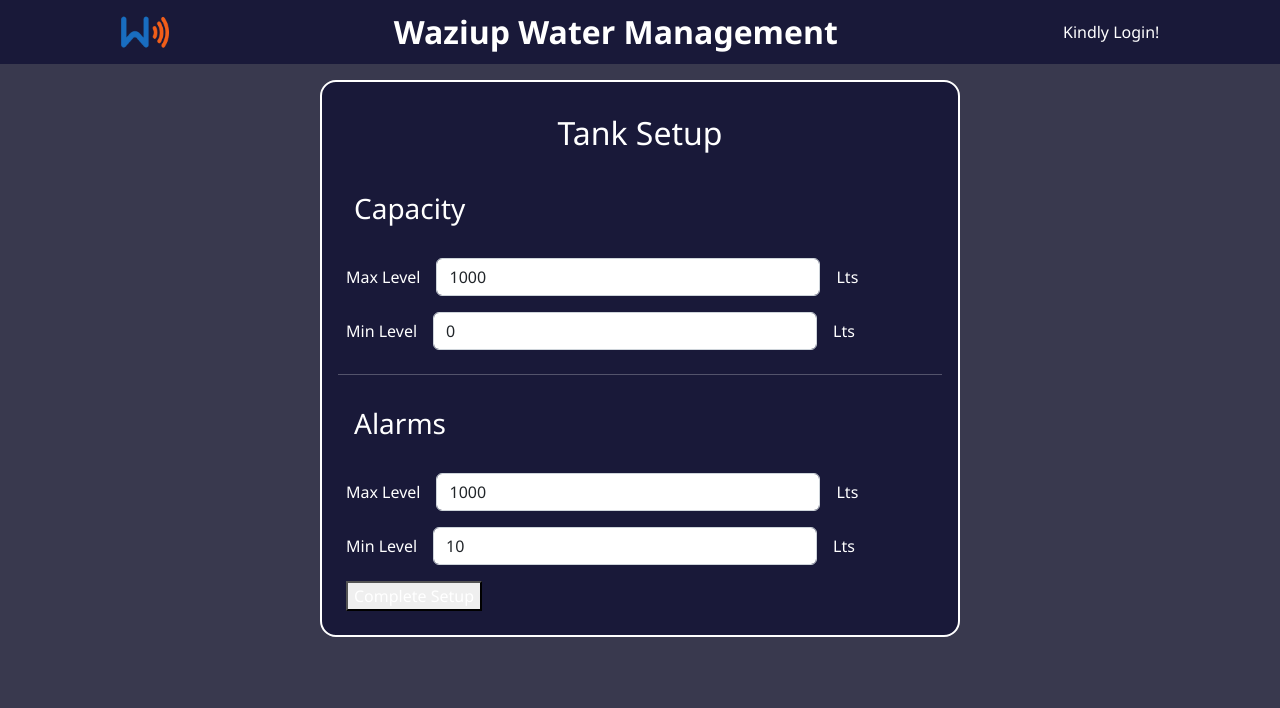
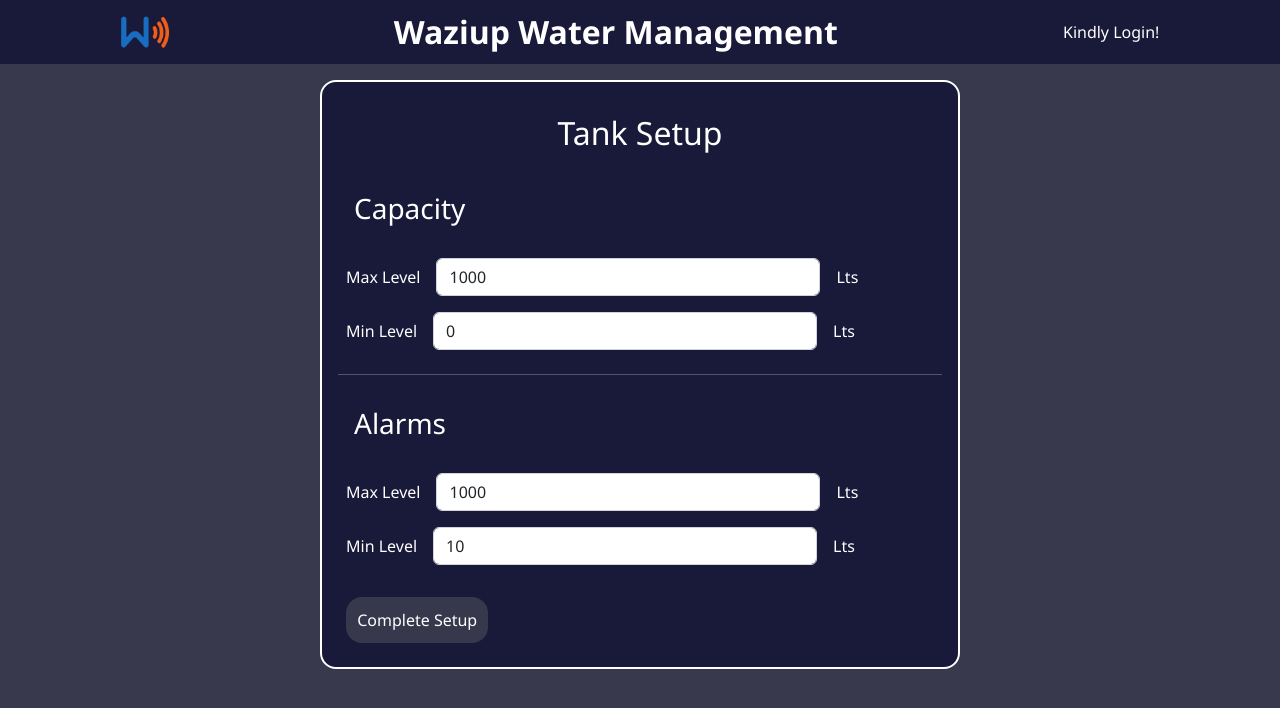
Before and after one commit to JosephMusya/watermanagement, a React (Create React App) app: page /tank-setup in a window 1280 px wide. Shown: the top 708 px of the page. Built offline with nearby package versions, Linux system fonts and the light colour scheme.

Commit message:
Added the submit button

```diff
--- a/src/pages/Setup.module.css
+++ b/src/pages/Setup.module.css
@@ -48,3 +48,12 @@ select option {
 .form div input {
     width: 30vw;
 }
+
+.submit button {
+    margin-top: 1rem;
+    background-color: #38384d;
+    text-align: center;
+    border: none;
+    padding: 0.7rem;
+    border-radius: 1rem;
+}
```
